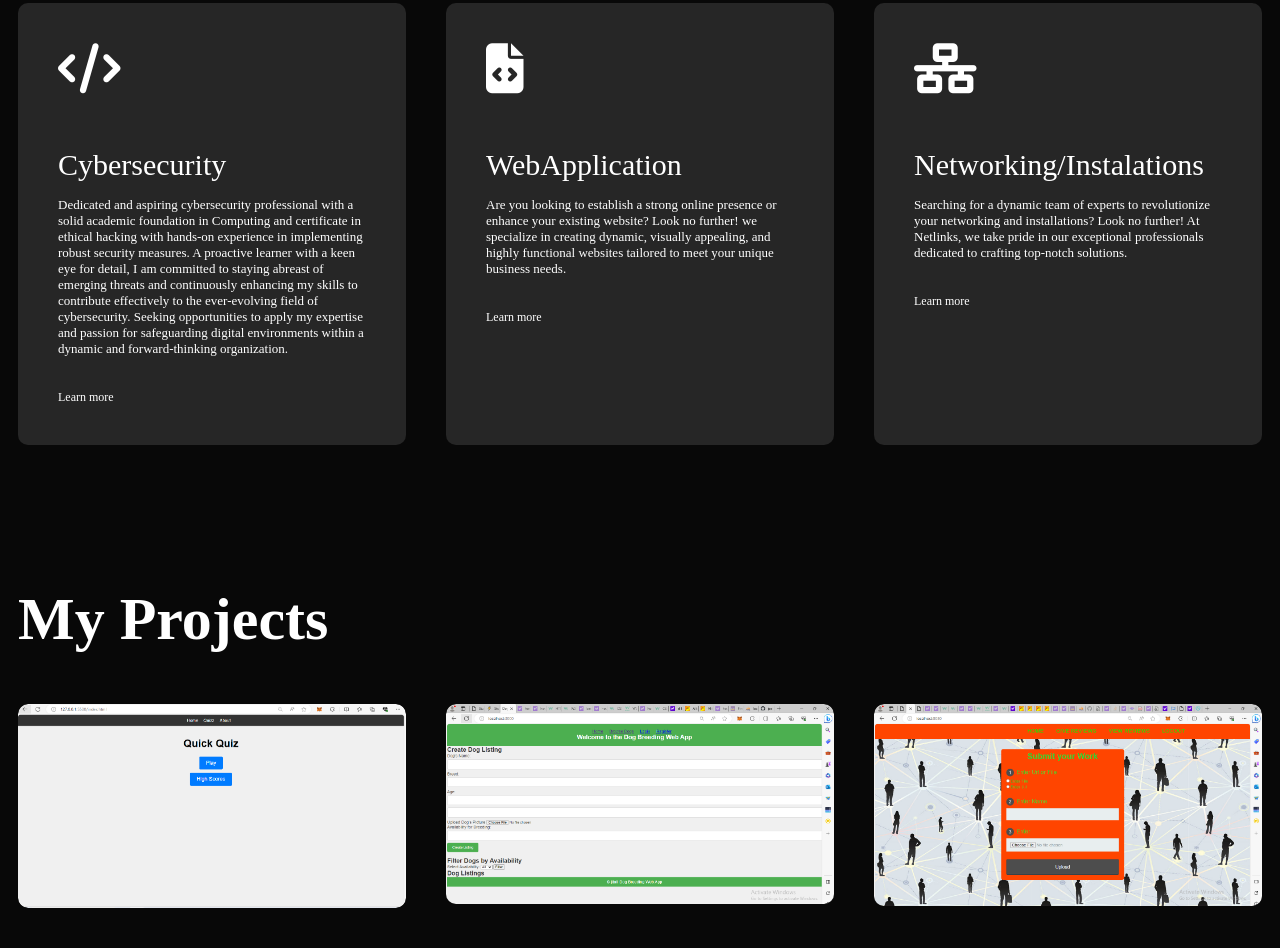
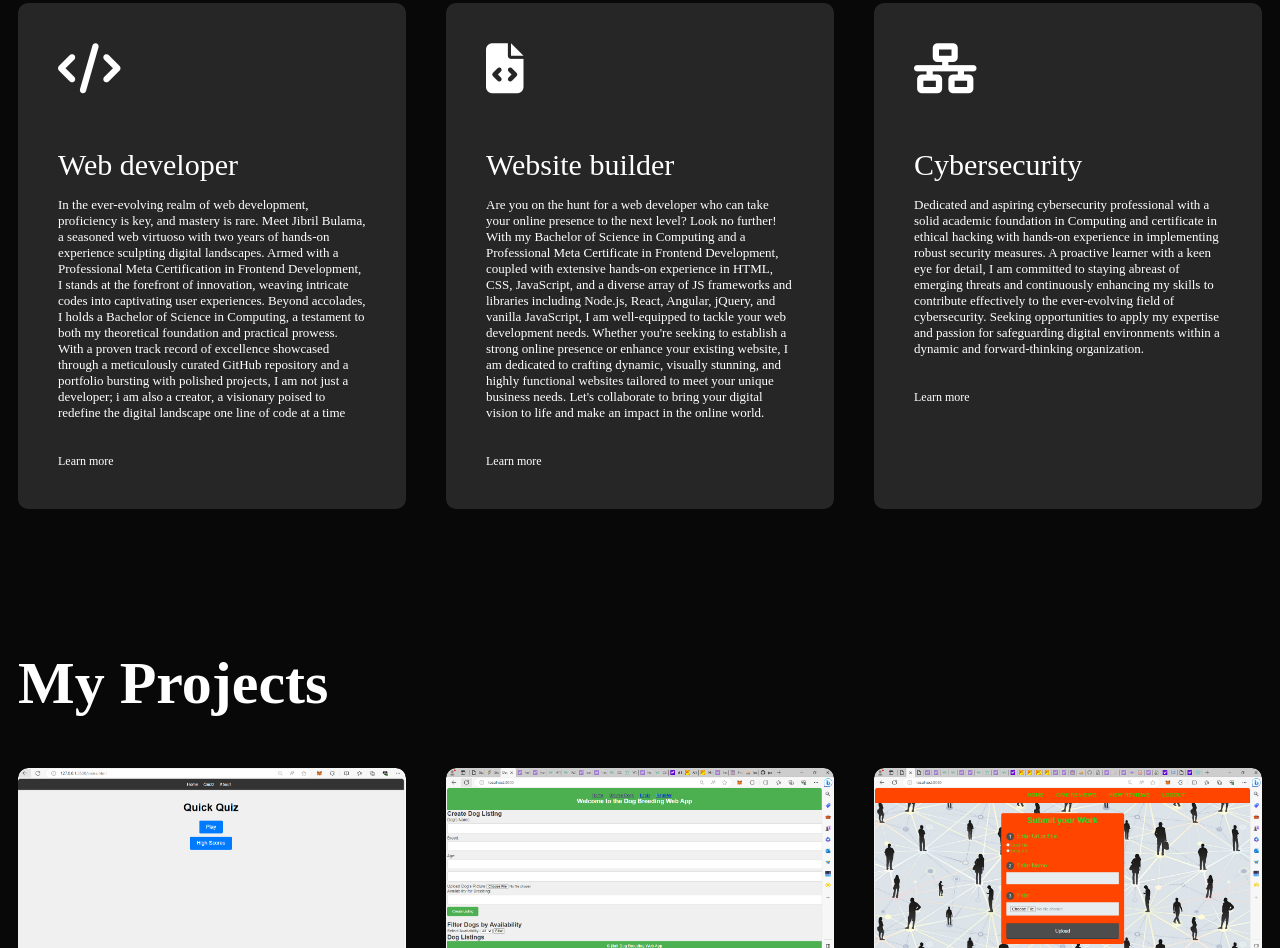
Before and after one commit to jaebee2/netlinks, a plain HTML site: page index.html in a window 1280 px wide. Shown: the part 1846-2794 px from the top of the page. Drawn offline with Linux system fonts and the light colour scheme; a script that the page names is missing.

Commit message:
Update index.html

```diff
--- a/index.html
+++ b/index.html
@@ -95,21 +95,22 @@
             <div class="services-list">
                 <div>
                     <i class="fa-solid fa-code"></i>
-                    <h2>Cybersecurity</h2>
-                    <p>Dedicated and aspiring cybersecurity professional with a solid academic foundation in Computing  and certificate in ethical hacking with hands-on experience in implementing robust security measures. A proactive learner with a keen eye for detail, I am committed to staying abreast of emerging threats and continuously enhancing my skills to contribute effectively to the ever-evolving field of cybersecurity. Seeking opportunities to apply my expertise and passion for safeguarding digital environments within a dynamic and forward-thinking organization.</p>
-                    <a href=" https://www.coursera.org/account/accomplishments/certificate/AYK9DE3F2562" target="_blank">Learn more</a>
+                    <h2>Web developer</h2>
+                    <p>In the ever-evolving realm of web development, proficiency is key, and mastery is rare. Meet Jibril Bulama, a seasoned web virtuoso with two years of hands-on experience sculpting digital landscapes. Armed with a Professional Meta Certification in Frontend Development, I stands at the forefront of innovation, weaving intricate codes into captivating user experiences. Beyond accolades, I holds a Bachelor of Science in Computing, a testament to both my theoretical foundation and practical prowess. With a proven track record of excellence showcased through a meticulously curated GitHub repository and a portfolio bursting with polished projects, I am not just a developer; i am also a creator, a visionary poised to redefine the digital landscape one line of code at a time</p>
+                    <a href="https://www.udemy.com/certificate/UC-3cb92146-f56d-45ac-87ff-84db005b5dea/?utm_source=sendgrid.com&utm_medium=email&utm_campaign=email" target="_blank">Learn more</a>
                 </div>
                 <div>
                     <i class="fa-solid fa-file-code"></i>
-                    <h2>WebApplication </h2>
-                    <p>Are you looking to establish a strong online presence or enhance your existing website? Look no further! we specialize in creating dynamic, visually appealing, and highly functional websites tailored to meet your unique business needs.</p>
+                    <h2>Website builder </h2>
+                    <p>
+                        Are you on the hunt for a web developer who can take your online presence to the next level? Look no further! With my Bachelor of Science in Computing and a Professional Meta Certificate in Frontend Development, coupled with extensive hands-on experience in HTML, CSS, JavaScript, and a diverse array of JS frameworks and libraries including Node.js, React, Angular, jQuery, and vanilla JavaScript, I am well-equipped to tackle your web development needs. Whether you're seeking to establish a strong online presence or enhance your existing website, I am dedicated to crafting dynamic, visually stunning, and highly functional websites tailored to meet your unique business needs. Let's collaborate to bring your digital vision to life and make an impact in the online world.</p>
                     <a href="https://www.coursera.org/account/accomplishments/specialization/certificate/55D7SQHLJD6E" target="_blank">Learn more</a>
                 </div>
                 <div>
                     <i class="fa-solid fa-network-wired"></i>
-                    <h2>Networking/Instalations</h2>
-                    <p>Searching for a dynamic team of experts to revolutionize your networking and installations? Look no further! At Netlinks, we take pride in our exceptional professionals dedicated to crafting top-notch solutions.</p>
-                    <a href="https://www.udemy.com/certificate/UC-3cb92146-f56d-45ac-87ff-84db005b5dea/?utm_source=sendgrid.com&utm_medium=email&utm_campaign=email" target="_blank">Learn more</a>
+                    <h2>Cybersecurity</h2>
+                    <p>Dedicated and aspiring cybersecurity professional with a solid academic foundation in Computing  and certificate in ethical hacking with hands-on experience in implementing robust security measures. A proactive learner with a keen eye for detail, I am committed to staying abreast of emerging threats and continuously enhancing my skills to contribute effectively to the ever-evolving field of cybersecurity. Seeking opportunities to apply my expertise and passion for safeguarding digital environments within a dynamic and forward-thinking organization.</p>
+                    <a href=" https://www.coursera.org/account/accomplishments/certificate/AYK9DE3F2562" target="_blank">Learn more</a>
                 </div>
 
             </div>
```
